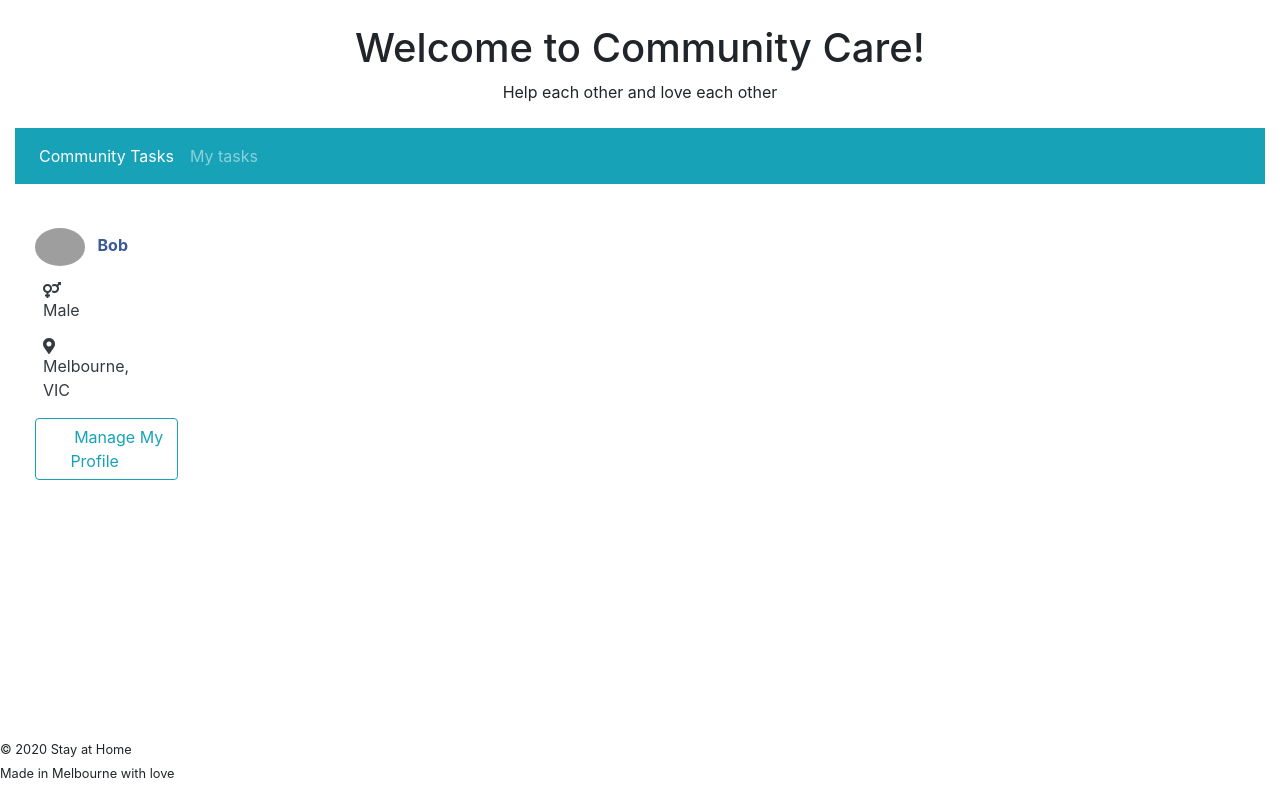
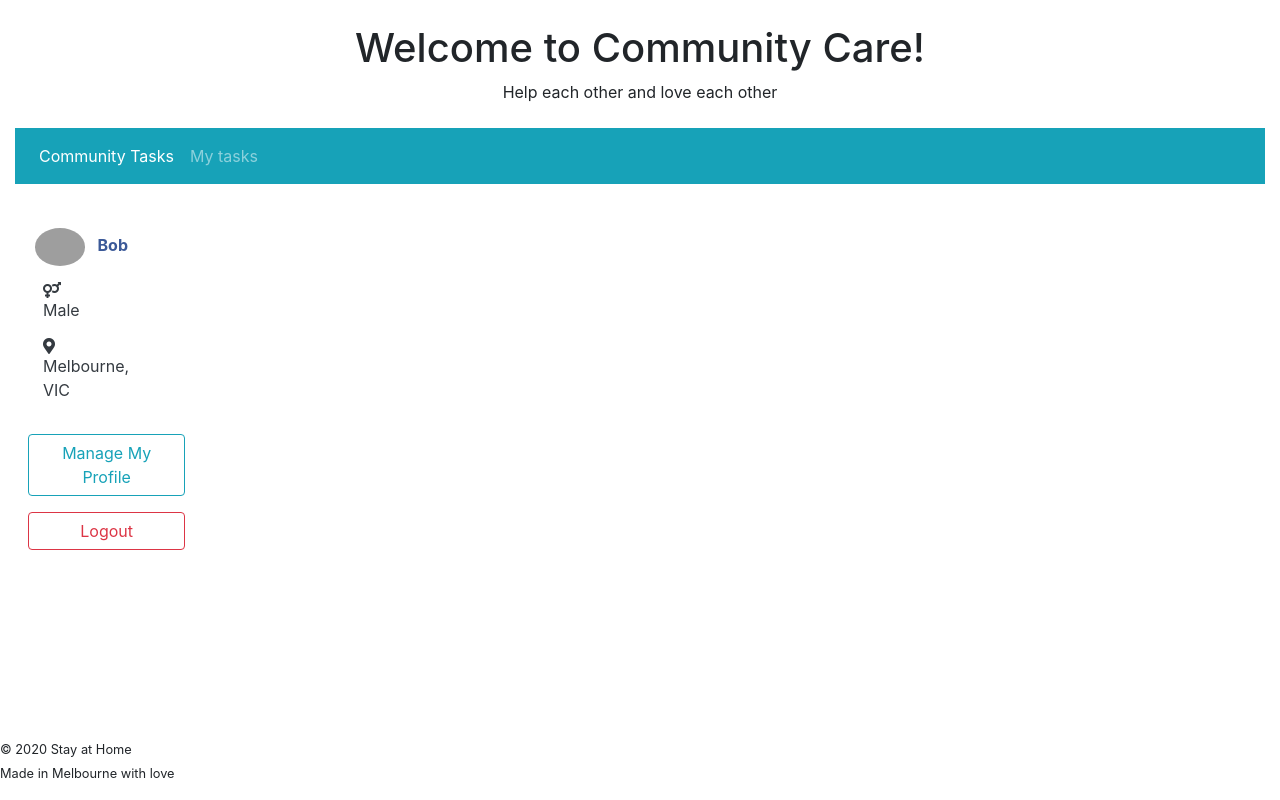
Before and after one commit to WuHarry/ACS_Hackathon_Client, a plain HTML site: page view/responder.html in a window 1280 px wide. Drawn offline with nearby package versions, Linux system fonts and the light colour scheme; no server answers; grey boxes are pictures that could not be loaded.

Commit message:
add logout

```diff
--- a/view/responder.html
+++ b/view/responder.html
@@ -56,11 +56,11 @@
               <!--Avatar and Screen Name-->
               <div>
                 <a>
-                                <img class="rounded-circle" src="https://5b0988e595225.cdn.sohucs.com/images/20181128/e44ca54a854c4860b9738b11425845a2.jpeg" alt="avatar"
-                                     style="width: 50px;">
+                  <img class="rounded-circle"
+                    src="https://5b0988e595225.cdn.sohucs.com/images/20181128/e44ca54a854c4860b9738b11425845a2.jpeg"
+                    alt="avatar" style="width: 50px;">
                 </a>
-                            <a href="#" class="text-body ml-2"><span
-                                    style="color: #3b5998;"><b>Bob</b></span></a>
+                <a href="#" class="text-body ml-2"><span style="color: #3b5998;"><b>Bob</b></span></a>
 
               </div>
               <!--                        Personal Details-->
@@ -75,12 +75,22 @@
                   <p class="col-10">Melbourne, VIC</p>
                 </div>
               </div>
+              <!--                    Manage profile-->
+              <div class="text-dark mx-2 mt-3">
+                <div class="row">
+                  <a class="btn btn-outline-info mx-auto btn-block" href="#" role="button" name="ManageProfile"
+                    id="manage-profile">Manage My Profile</a>
+                </div>
+              </div>
+              <!--                    logout-->
+              <div class="text-dark mx-2 mt-3">
+                <div class="row">
+                  <a class="btn btn-outline-danger mx-auto btn-block" href="../index.html" role="button" name="Logout"
+                    id="logout">Logout</a>
+                </div>
+              </div>
 
             </div>
-                    <!--                    Manage profile-->
-                    <button class="btn btn-outline-info mx-auto" name="ManageProfile" id="manage-profile">
-                        <a href="#" class="mx-4 text-info">Manage My Profile </a>
-                    </button>
           </div>
         </div>
       </div>
@@ -164,7 +174,7 @@
 
       let btnGroup = document.createElement("div");
       btnGroup.className = "btn-group-sm mt-2";
-        btnGroup.innerHTML="<button type=\"button\" id=\"reply2\" name=\"reply\" class=\"btn btn-outline-primary\">Reply\n" +
+      btnGroup.innerHTML = "<button type=\"button\" id=\"reply2\" name=\"reply\" class=\"btn btn-outline-primary\">Reply\n" +
         "                                </button>\n" +
         "                                <button type=\"button\" class=\"btn btn-outline-info\" onclick=\"\">Take task</button>";
       taskDiv.appendChild(btnGroup);
```
Lines whose indentation alone changed are shown as unchanged.
